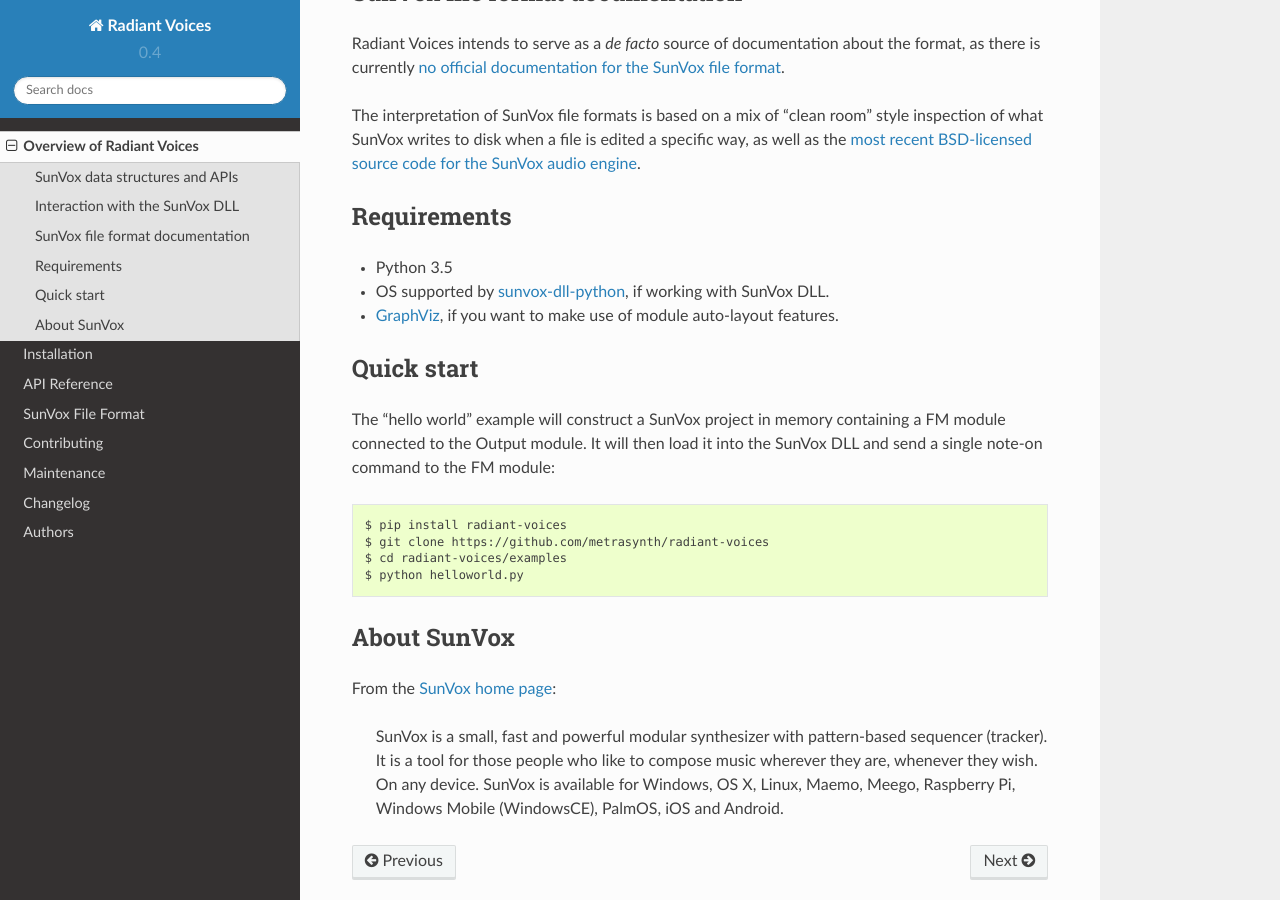
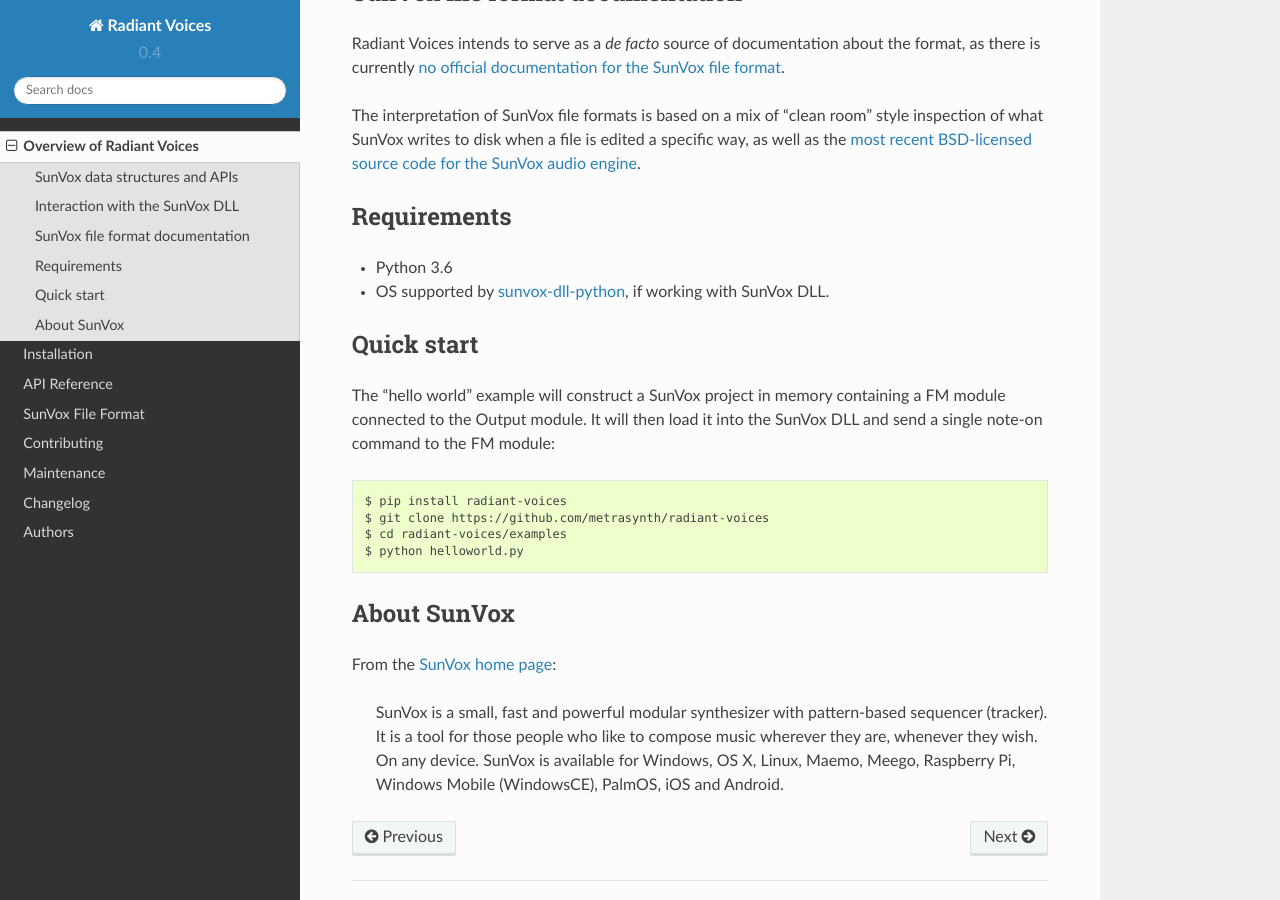
Before and after one commit to metrasynth/radiant-voices, a Sphinx documentation site: the page built from docs/readme.rst, in a window 1280 px wide and 900 px high, scrolled down 1501 px. Built offline with Sphinx 7.4.7 and the Read the Docs theme 2.0.0, drawn with Linux system fonts in a browser that asks for light colours.

Commit message:
Move to Python 3.6

```diff
--- a/CHANGELOG.rst
+++ b/CHANGELOG.rst
@@ -11,6 +11,8 @@
 - Improved compatibility with the SunVox file format.
 
 - Full documentation of the SunVox file format.
+
+- Python 3.6 required.
 
 Additions
 .........
@@ -72,6 +74,8 @@
 
 Changes
 .......
+
+- Python 3.6 is now required.
 
 - While writing files, ``CHFF`` and ``CHFR`` chunks will not be written
   if they always have a value of ``0``.
--- a/README.rst
+++ b/README.rst
@@ -111,14 +111,9 @@
 Requirements
 ------------
 
-- Python 3.5
+- Python 3.6
 
 - OS supported by `sunvox-dll-python`_, if working with SunVox DLL.
-
-- GraphViz_, if you want to make use of module auto-layout features.
-
-..  _GraphViz:
-    http://www.graphviz.org/
 
 
 Quick start
--- a/docs/installation.rst
+++ b/docs/installation.rst
@@ -7,7 +7,7 @@
 Required
 ........
 
-- Python 3.5 (or greater)
+- Python 3.6 (or greater)
 
 Recommended
 ...........
--- a/setup.py
+++ b/setup.py
@@ -66,7 +66,7 @@
         'Operating System :: Microsoft :: Windows',
         'Programming Language :: Python',
         'Programming Language :: Python :: 3',
-        'Programming Language :: Python :: 3.5',
+        'Programming Language :: Python :: 3.6',
         'Topic :: Software Development :: Libraries :: Python Modules',
     ]
 )
```
Also changed, not shown: .travis.yml, 1 other file.
